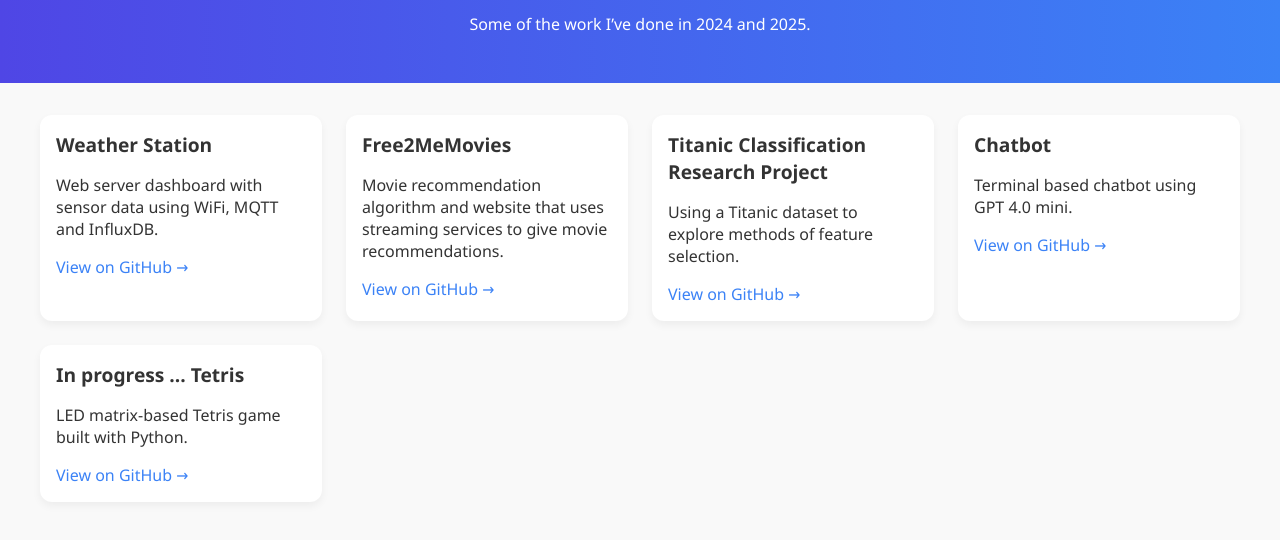
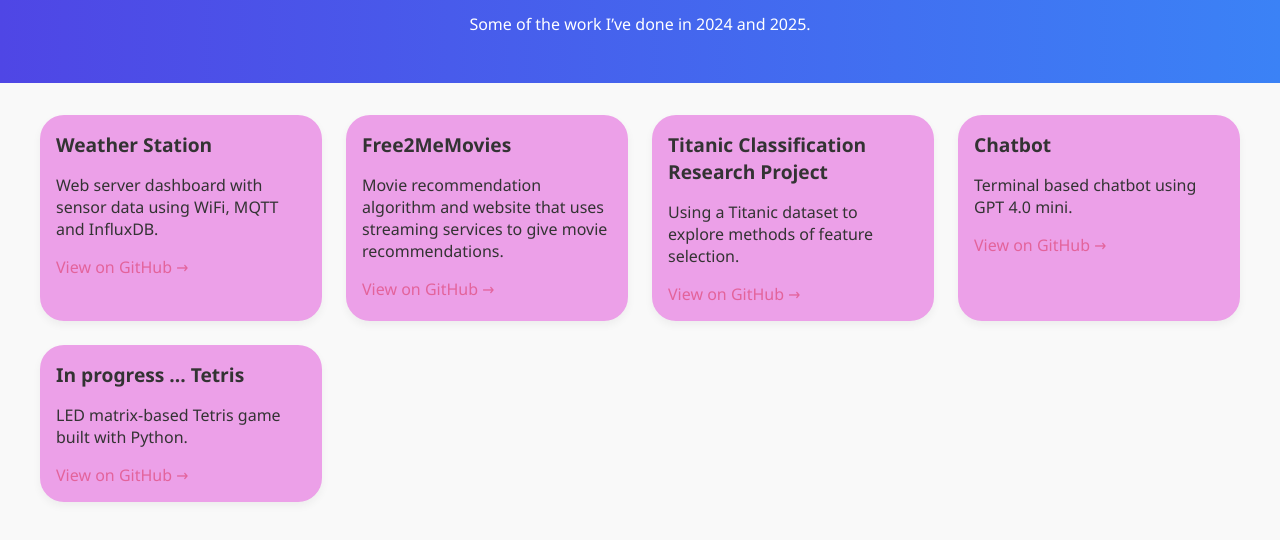
Before and after one commit to ulrichsene/ulrichsene.github.io, a plain HTML site: page index.html in a window 1280 px wide. Shown: the part 78-618 px from the top of the page. Drawn offline with Linux system fonts and the light colour scheme.

Commit message:
weather html

```diff
--- a/index.html
+++ b/index.html
@@ -3,7 +3,7 @@
 <head>
   <meta charset="UTF-8" />
   <meta name="viewport" content="width=device-width, initial-scale=1.0" />
-  <title>My Projects!</title>
+  <title>Eva's Projects!</title>
   <style>
     body {
       margin: 0;
@@ -29,9 +29,9 @@
       margin: auto;
     }
     .card {
-      background-color: white;
+      background-color: #eca0e8;
       padding: 1rem;
-      border-radius: 12px;
+      border-radius: 24px;
       box-shadow: 0 4px 8px rgba(0,0,0,0.05);
       transition: transform 0.2s ease;
     }
@@ -44,7 +44,7 @@
     }
     .card a {
       text-decoration: none;
-      color: #3b82f6;
+      color: hsl(334, 70%, 64%);
     }
     @media (max-width: 600px) {
       header {
@@ -62,7 +62,7 @@
     <p>Some of the work I’ve done in 2024 and 2025.</p>
   </header>
   <main class="projects">
-    <div class="card">
+    <div class="card" onclick="location.href='weather.html';" style="cursor: pointer;">
       <h2>Weather Station</h2>
       <p>Web server dashboard with sensor data using WiFi, MQTT and InfluxDB.</p>
       <a href="https://github.com/ulrichsene/Cornerstone" target="_blank">View on GitHub →</a>
```
Also changed, not shown: weather.html (added, +12 -0 lines).
